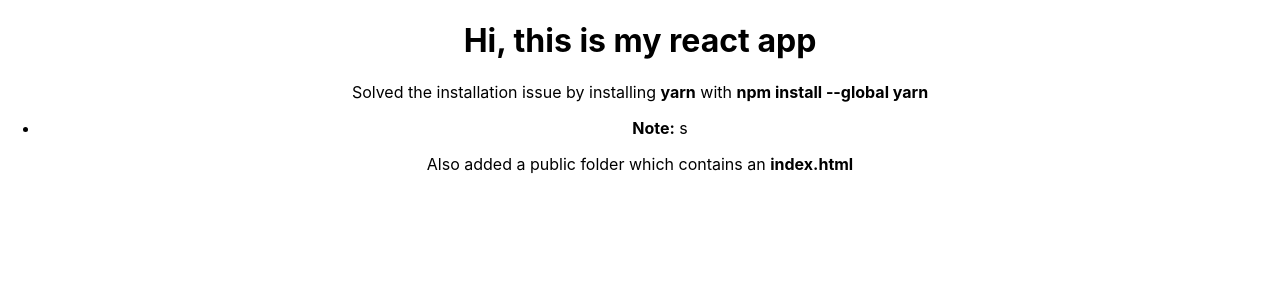
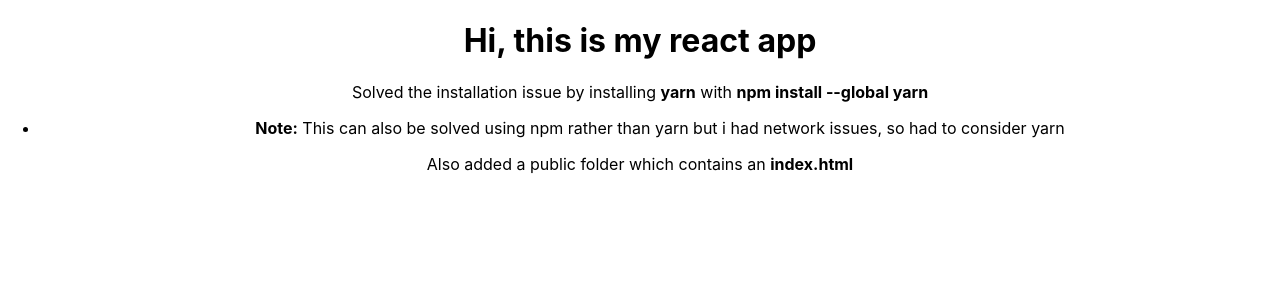
Before and after one commit to niscolinx-practice/myApp, a React (Create React App) app: page / in a window 1280 px wide. Shown: the top 300 px of the page. Built offline with nearby package versions, Linux system fonts and the light colour scheme.

Commit message:
fixed the installation issue with yarn

```diff
--- a/src/App.js
+++ b/src/App.js
@@ -12,7 +12,7 @@
                 <strong>npm install --global yarn</strong>
         </p>
         <ul>
-          <li><strong>Note:</strong> s</li>
+          <li><strong>Note:</strong> This can also be solved using npm rather than yarn but i had network issues, so had to consider yarn</li>
         </ul>
         <p>Also added a public folder which contains an <strong>index.html</strong></p>
         </div>
```
